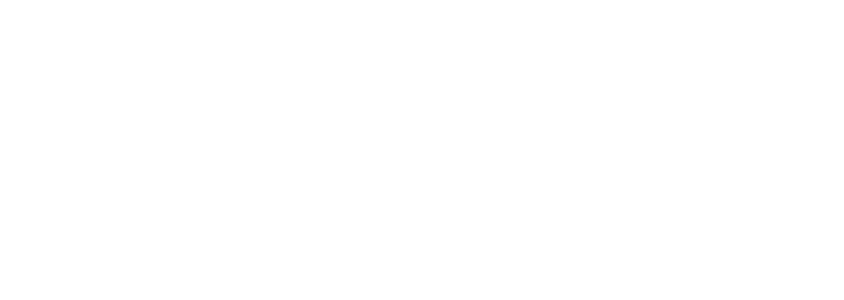
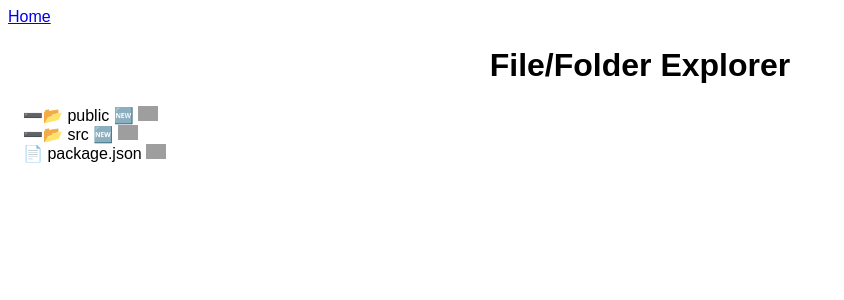
Before and after one commit to hemantghatawal/react-components, a React (Vite) app: page /file-explorer in a window 1280 px wide. Before the commit this address had no page. Shown: the top 300 px of the page, without its empty margins (0-844 px from the left). Built offline with nearby package versions, Linux system fonts and the light colour scheme; grey boxes are pictures that could not be loaded.

Commit message:
file explorer component added

```diff
--- a/src/App.jsx
+++ b/src/App.jsx
@@ -8,6 +8,7 @@
 import ChipsInput from "./components/ChipsInput/ChipsInput";
 import AutoCompleteSearchBar from "./components/AutoCompleteSearchBar/AutoCompleteSearchBar";
 import ProgressBars from "./components/ProgressBars/ProgressBars";
+import FileExplorer from "./components/FileExplorer/FileExplorer";
 
 export default function App() {
   return (
@@ -36,6 +37,7 @@
             path="auto-complete-search-bar"
             element={<AutoCompleteSearchBar />}
           />
+          <Route path="file-explorer" element={<FileExplorer />} />
         </Route>
       </Routes>
     </>
--- a/src/Home.jsx
+++ b/src/Home.jsx
@@ -10,6 +10,7 @@
       <Link to="/pagination">Pagination</Link>
       <Link to="/chips-input">Chips Input</Link>
       <Link to="/auto-complete-search-bar">Auto Complete Search Bar</Link>
+      <Link to="/file-explorer">File Explorer</Link>
     </nav>
   );
 };
--- /dev/null
+++ b/src/components/FileExplorer/FileExplorer.jsx
@@ -0,0 +1,115 @@
+import { useState } from "react";
+import json from "./data.json";
+import "./FileExplorer.styles.css";
+
+const List = ({ list, addNodeToList, deleteNodeFromList }) => {
+  const [isExpanded, setIsExpanded] = useState({});
+
+  const handleExpanded = (name, expand) => {
+    setIsExpanded((prevState) => ({
+      ...prevState,
+      [name]: expand ?? !prevState[name],
+    }));
+  };
+
+  return (
+    <div className="container">
+      {list.map((node) => (
+        <div key={node.id}>
+          {node.isFolder && (
+            <span className="cursor" onClick={() => handleExpanded(node.name)}>
+              {isExpanded?.[node.name] ? "➕" : "➖"}
+            </span>
+          )}
+          <span className="cursor" onClick={handleExpanded}>
+            {node.isFolder ? "📂" : "📄 "}{" "}
+          </span>
+          <span
+            className={`${node.isFolder ? "cursor" : ""}`}
+            onClick={handleExpanded}
+          >
+            {" "}
+            {node.name}{" "}
+          </span>
+          {node.isFolder && (
+            <span
+              onClick={() => {
+                addNodeToList(node.id);
+                handleExpanded(node.name, true);
+              }}
+            >
+              🆕
+            </span>
+          )}
+
+          <span className="cursor" onClick={() => deleteNodeFromList(node.id)}>
+            {" "}
+            <img
+              src="https://cdn-icons-png.flaticon.com/512/484/484662.png"
+              alt="bin"
+              height={15}
+            />
+          </span>
+          {isExpanded?.[node.name] && node?.children && (
+            <List
+              list={node.children}
+              addNodeToList={addNodeToList}
+              deleteNodeFromList={deleteNodeFromList}
+            />
+          )}
+        </div>
+      ))}
+    </div>
+  );
+};
+
+export default function FileExplorer() {
+  const [data, setData] = useState(json);
+
+  const addNodeToList = (parenId) => {
+    const name = prompt("Enter Folder Name");
+    const updateTree = (list) => {
+      return list.map((node) => {
+        if (node.id === parenId) {
+          return {
+            ...node,
+            children: [
+              ...node.children,
+              { id: Date.now().toString(), name, isFolder: true, children: [] },
+            ],
+          };
+        }
+        if (node.children) {
+          return { ...node, children: updateTree(node.children) };
+        }
+        return node;
+      });
+    };
+
+    setData((prev) => updateTree(prev));
+  };
+
+  const deleteNodeFromList = (itemId) => {
+    const updateTree = (list) => {
+      return list
+        .filter((node) => node.id !== itemId)
+        .map((node) => {
+          if (node.children) {
+            return { ...node, children: updateTree(node.children) };
+          }
+          return node;
+        });
+    };
+    setData((prev) => updateTree(prev));
+  };
+  return (
+    <div className="App">
+      <h1>File/Folder Explorer</h1>
+      <List
+        list={data}
+        addNodeToList={addNodeToList}
+        deleteNodeFromList={deleteNodeFromList}
+      />
+    </div>
+  );
+}
--- /dev/null
+++ b/src/components/FileExplorer/FileExplorer.styles.css
@@ -0,0 +1,8 @@
+.container {
+  text-align: left;
+  padding-left: 15px;
+}
+
+.container .cursor {
+  cursor: pointer;
+}
--- /dev/null
+++ b/src/components/FileExplorer/data.json
@@ -0,0 +1,53 @@
+[
+  {
+    "id": "1",
+    "name": "public",
+    "isFolder": true,
+    "children": [
+      {
+        "id": "2",
+        "name": "index.html",
+        "isFolder": false
+      }
+    ]
+  },
+  {
+    "id": "3",
+    "name": "src",
+    "isFolder": true,
+    "children": [
+      {
+        "id": "4",
+        "name": "components",
+        "isFolder": true,
+        "children": [
+          {
+            "id": "5",
+            "name": "Accordion.jsx",
+            "isFolder": false
+          }
+        ]
+      },
+      {
+        "id": "6",
+        "name": "App.js",
+        "isFolder": false
+      },
+      {
+        "id": "7",
+        "name": "data.json",
+        "isFolder": false
+      },
+      {
+        "id": "8",
+        "name": "styles.css",
+        "isFolder": false
+      }
+    ]
+  },
+  {
+    "id": "9",
+    "name": "package.json",
+    "isFolder": false
+  }
+]
```
